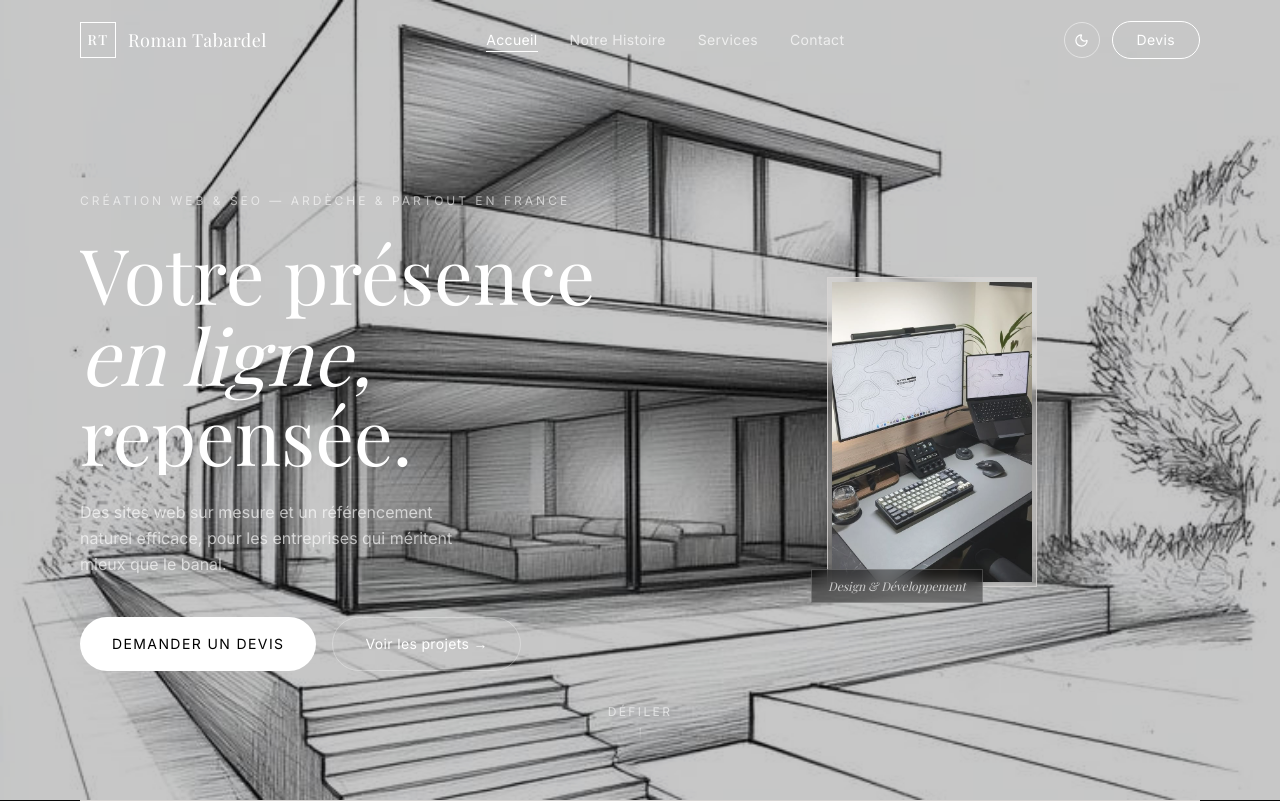
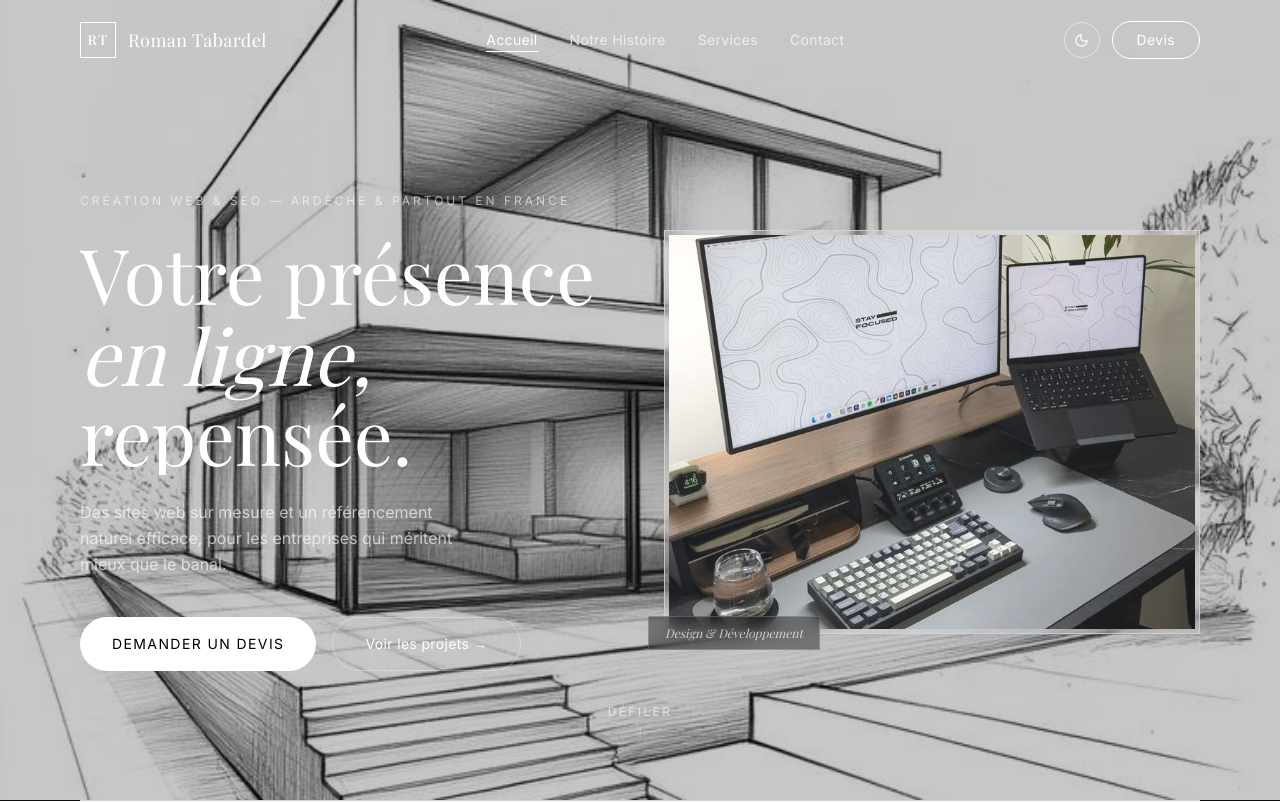
Before and after one commit to tabardelroman2006-a11y/tabardel-roman, a Next.js app: page / in a window 1280 px wide. Shown: the top 802 px of the page. Built offline with nearby package versions, Linux system fonts and the light colour scheme.

Commit message:
feat: image hero droite agrandie (4/3 au lieu de 2/3)

```diff
--- a/src/components/sections/Hero.tsx
+++ b/src/components/sections/Hero.tsx
@@ -81,7 +81,7 @@ export function Hero() {
             animate={{ opacity: 1, x: 0 }}
             transition={{ duration: 1, delay: 0.5, ease: [0.21, 0.47, 0.32, 0.98] }}
           >
-            <div className="relative" style={{ maxHeight: 'calc(100vh - 140px)' }}>
+            <div className="relative" style={{ maxHeight: 'calc(100vh - 100px)', width: '100%' }}>
               <div
                 className="p-1"
                 style={{
@@ -92,7 +92,7 @@ export function Hero() {
               >
                 <div
                   className="relative overflow-hidden"
-                  style={{ aspectRatio: '2/3', maxHeight: 'calc(100vh - 160px)', minHeight: 300 }}
+                  style={{ aspectRatio: '4/3', maxHeight: 'calc(100vh - 120px)', minHeight: 380 }}
                 >
                   <Image
                     src="/images/hero-photo.jpg"
```
